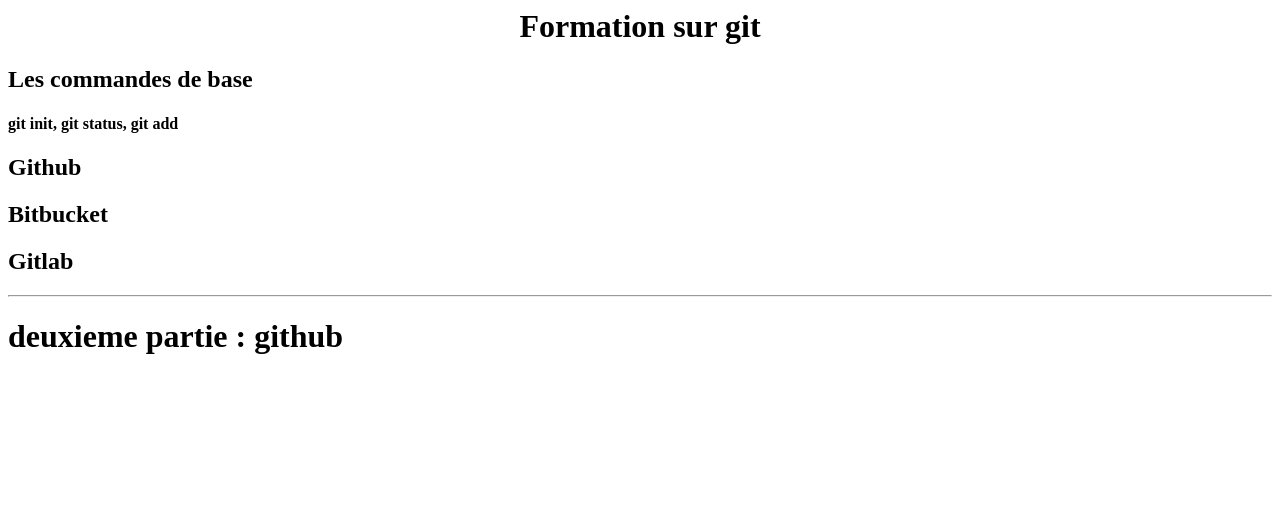
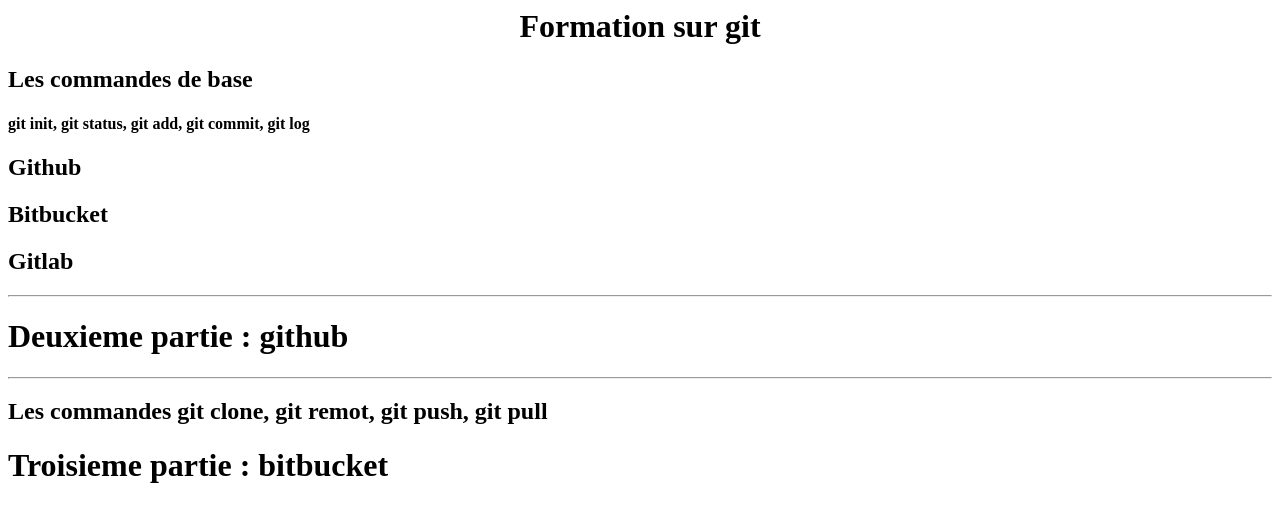
Before and after one commit to roxane451/gitLab2, a plain HTML site: page index.html in a window 1280 px wide. Drawn offline with Linux system fonts and the light colour scheme.

Commit message:
modification apres revert

```diff
--- a/index.html
+++ b/index.html
@@ -1,10 +1,12 @@
 <h1 align="center">Formation sur git</h1>
 
 <h2>Les commandes de base</h2>
-<h4>git init, git status, git add</h4>
+<h4>git init, git status, git add, git commit, git log</h4>
 <h2>Github</h2>
 <h2>Bitbucket</h2>
 <h2>Gitlab</h2>
-
 <hr/>
-<h1>deuxieme partie : github</h1>
+<h1>Deuxieme partie : github</h1>
+<hr/>
+<h2>Les commandes git clone, git remot, git push, git pull</h2>
+<h1>Troisieme partie : bitbucket</h1>
```
